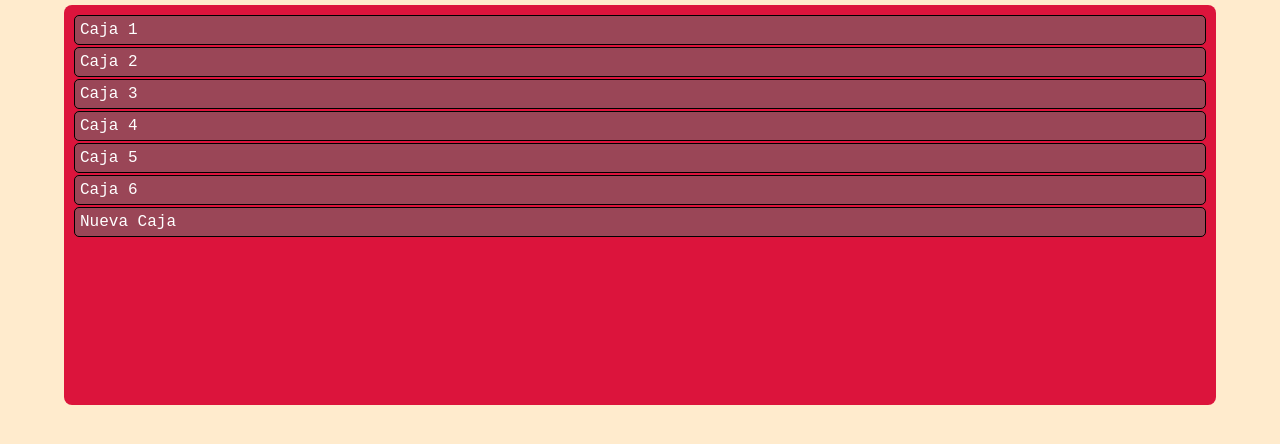
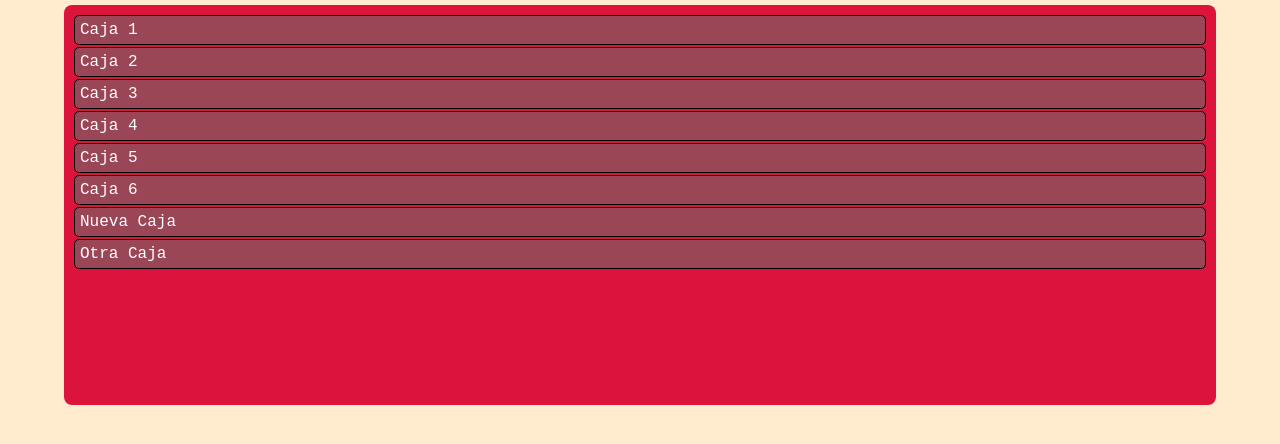
Before and after one commit to JonatanMoncada/practica1, a plain HTML site: page index.html in a window 1280 px wide. Drawn offline with Linux system fonts and the light colour scheme.

Commit message:
Agregando nueva caja con el nombre Otra Caja

```diff
--- a/index.html
+++ b/index.html
@@ -15,6 +15,7 @@
         <div class="caja caja5">Caja 5</div>
         <div class="caja caja6">Caja 6</div>
         <div class="caja caja6">Nueva Caja</div>
+        <div class="caja caja6">Otra Caja</div>
     </div>
 </body>
 </html>
```
